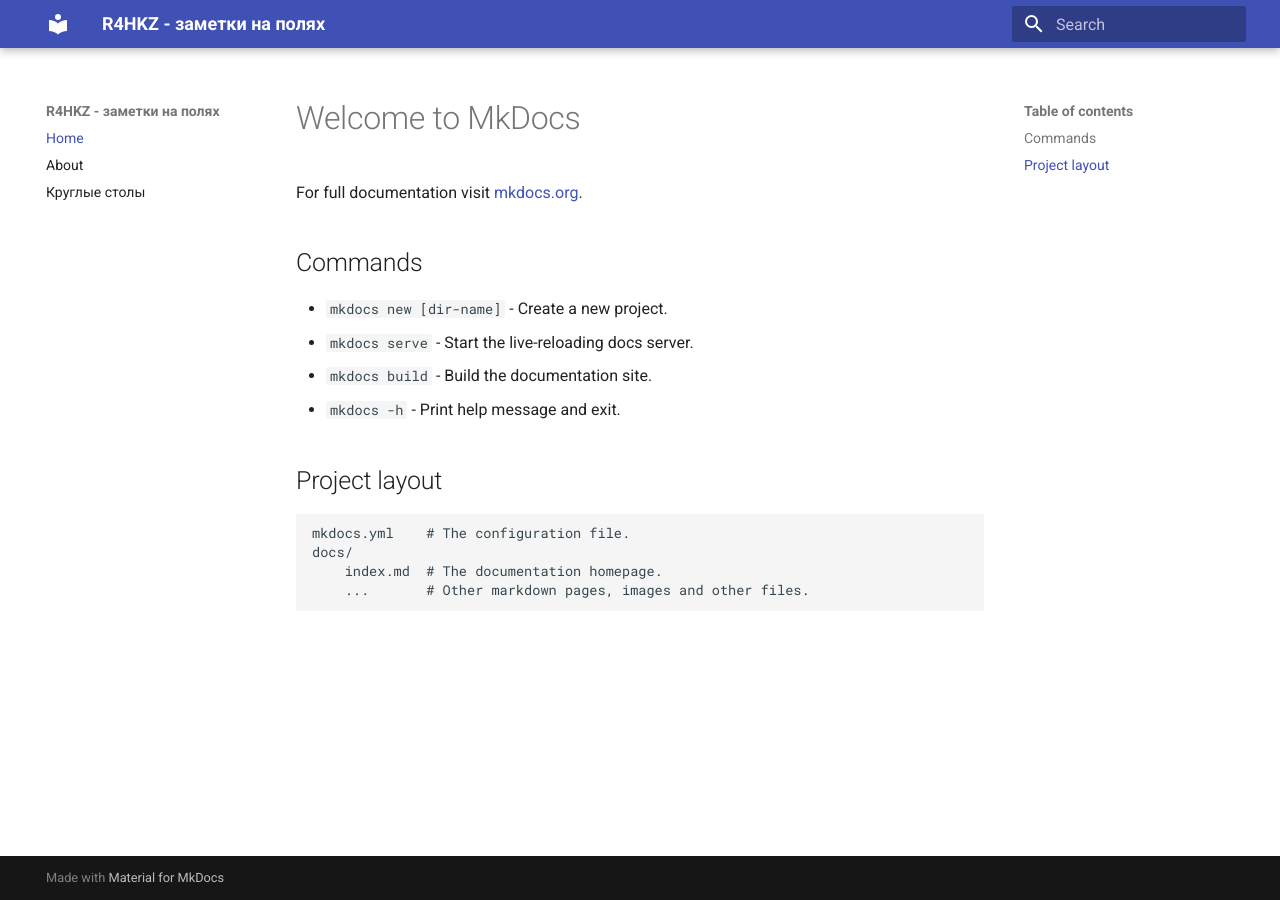
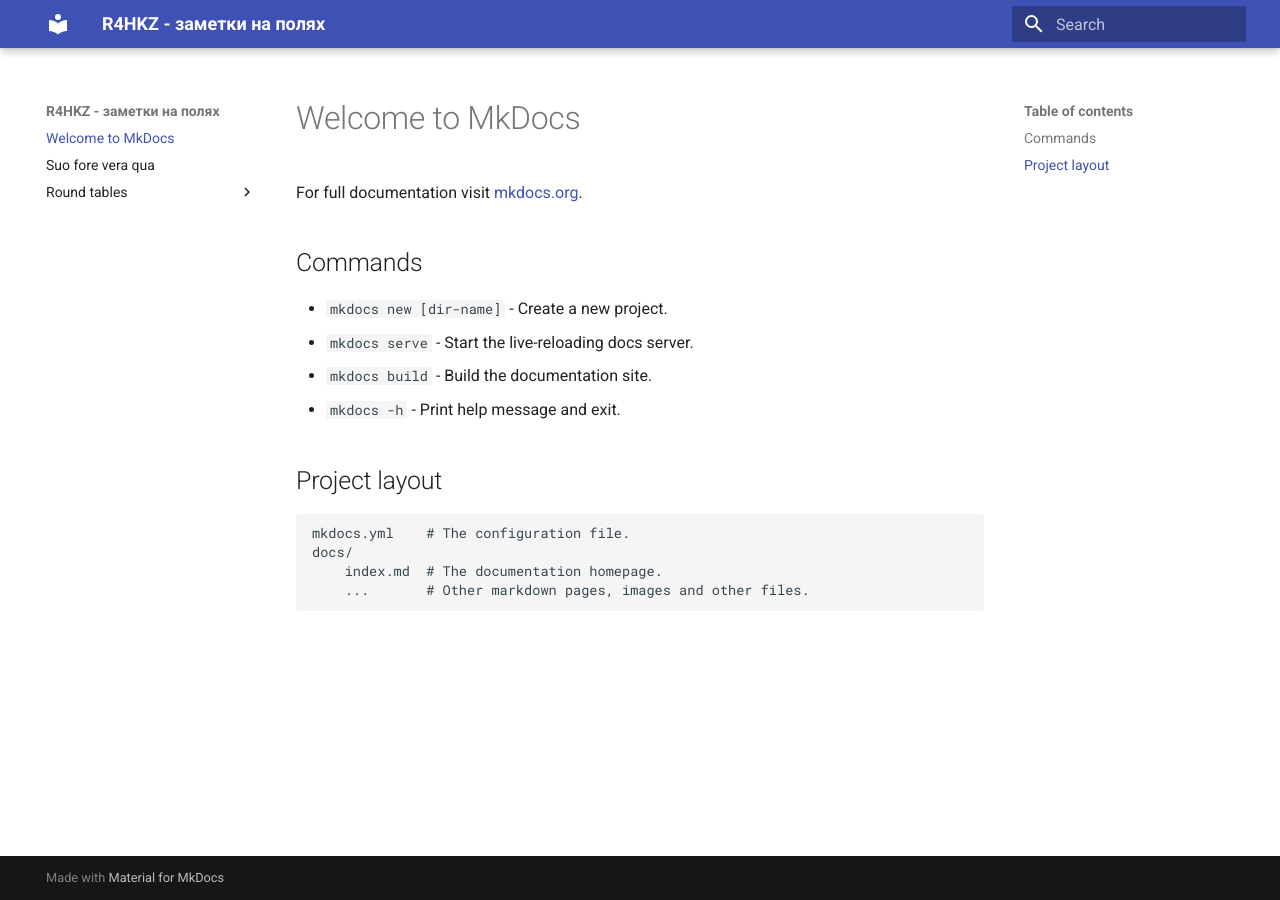
Before and after one commit to noob4ik/r4hkz_site, an MkDocs documentation site: the page built from docs/index.md, in a window 1280 px wide. Built offline with MkDocs 1.6.1 and Material for MkDocs 9.7.7, drawn with Linux system fonts in a browser that asks for light colours; some of the changed lines change nothing that is shown.

Commit message:
fix: bump test

```diff
--- a/mkdocs.yml
+++ b/mkdocs.yml
@@ -1,6 +1,6 @@
 site_name: R4HKZ - заметки на полях
-nav:
-  - Home: index.md
-  - About: about.md
-  - Круглые столы: 2025_04_23_r3/round_table.md
+#nav:
+#  - Home: index.md
+#  - About: about.md
+#  - Круглые столы: round_tables/
 theme: material
```
